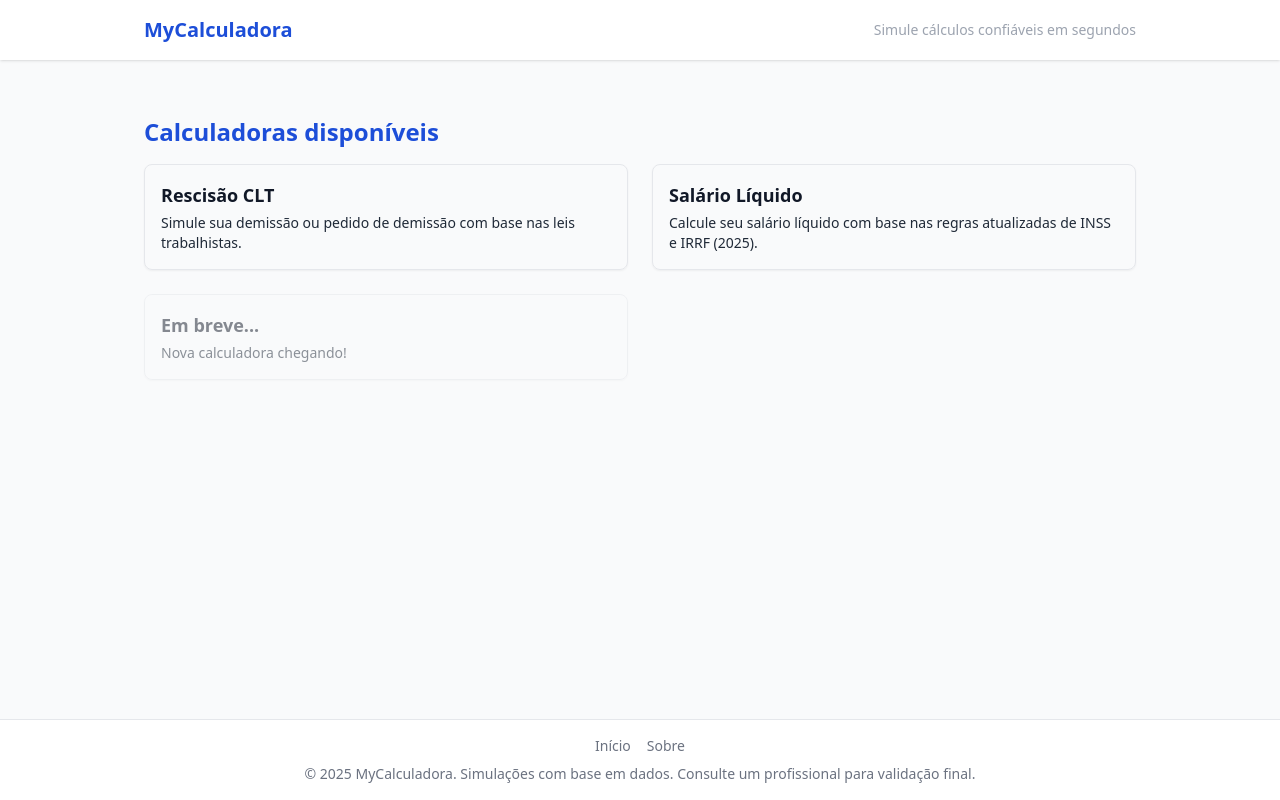
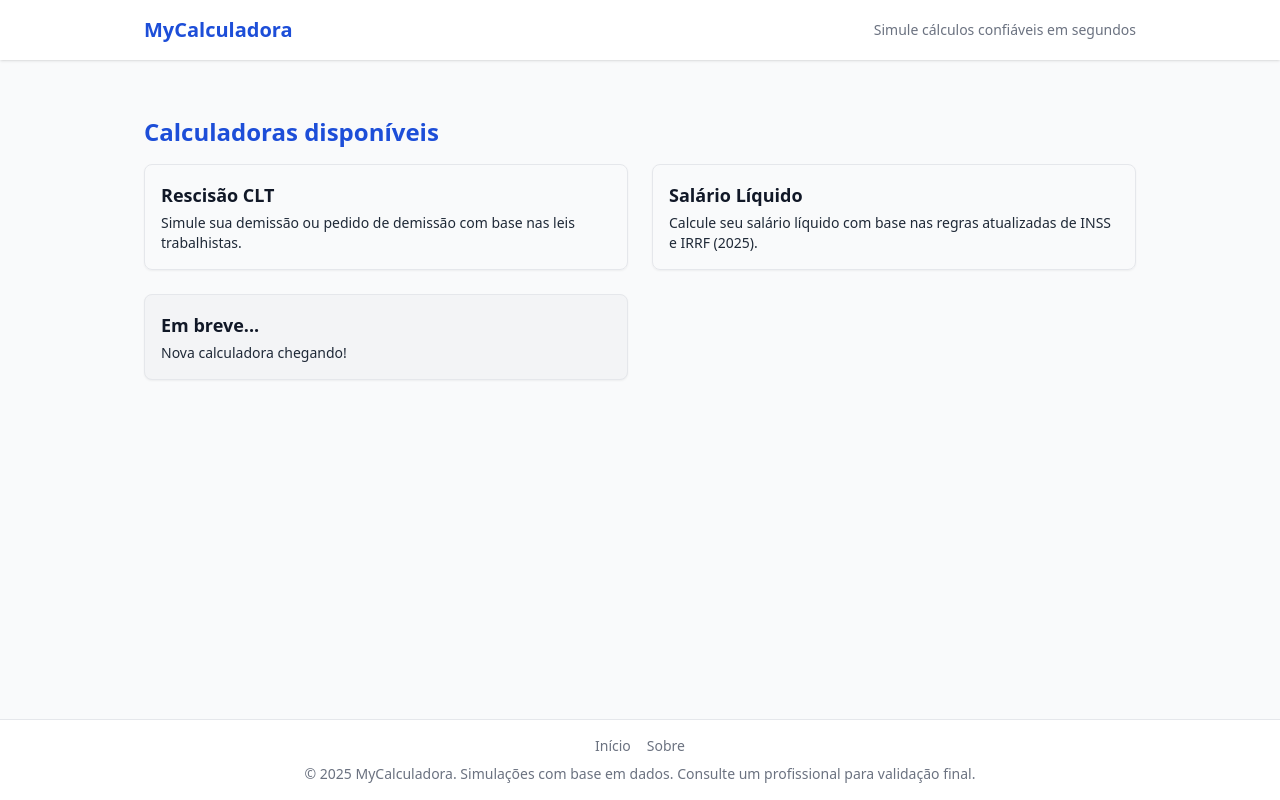
Before and after one commit to mylenosa/calculatudo, a React (Vite) app: page / in a window 1280 px wide. Built offline with nearby package versions, Linux system fonts and the light colour scheme.

Commit message:
fix: Aumenta contraste do texto secundário na navbar

```diff
--- a/src/components/Navbar.tsx
+++ b/src/components/Navbar.tsx
@@ -8,7 +8,7 @@ export default function Navbar() {
         <Link to="/" className="text-xl font-bold text-blue-700 hover:opacity-80 transition">
           MyCalculadora
         </Link>
-        <span className="hidden sm:block text-sm text-gray-400">
+        <span className="hidden sm:block text-sm text-gray-500">
           Simule cálculos confiáveis em segundos
         </span>
       </div>
--- a/src/pages/Home.tsx
+++ b/src/pages/Home.tsx
@@ -32,8 +32,11 @@ export default function Home() {
           <Link
             key={i}
             to={calc.rota}
-            className={`border rounded-lg p-4 shadow-sm hover:shadow-md transition
-            ${calc.rota === '#' ? 'cursor-not-allowed opacity-50' : 'hover:bg-blue-50'}`}
+            className={`border rounded-lg p-4 shadow-sm transition
+            ${calc.rota === '#'
+              ? 'cursor-not-allowed bg-gray-100'
+              : 'hover:shadow-md hover:bg-blue-50'
+            }`}
           >
             <h2 className="font-semibold text-lg mb-1 text-gray-900">{calc.nome}</h2>
             <p className="text-gray-800 text-sm">{calc.descricao}</p>
```
